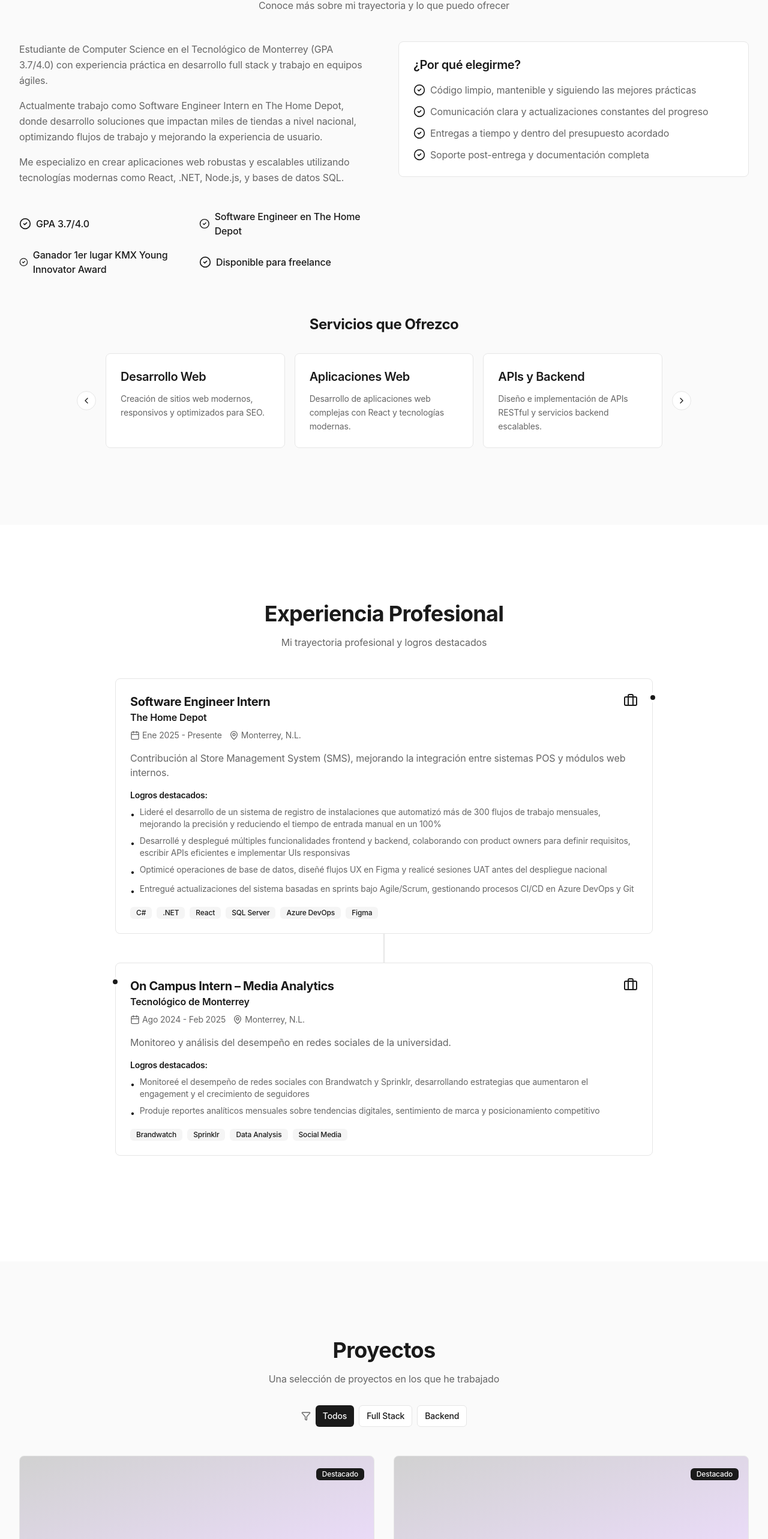
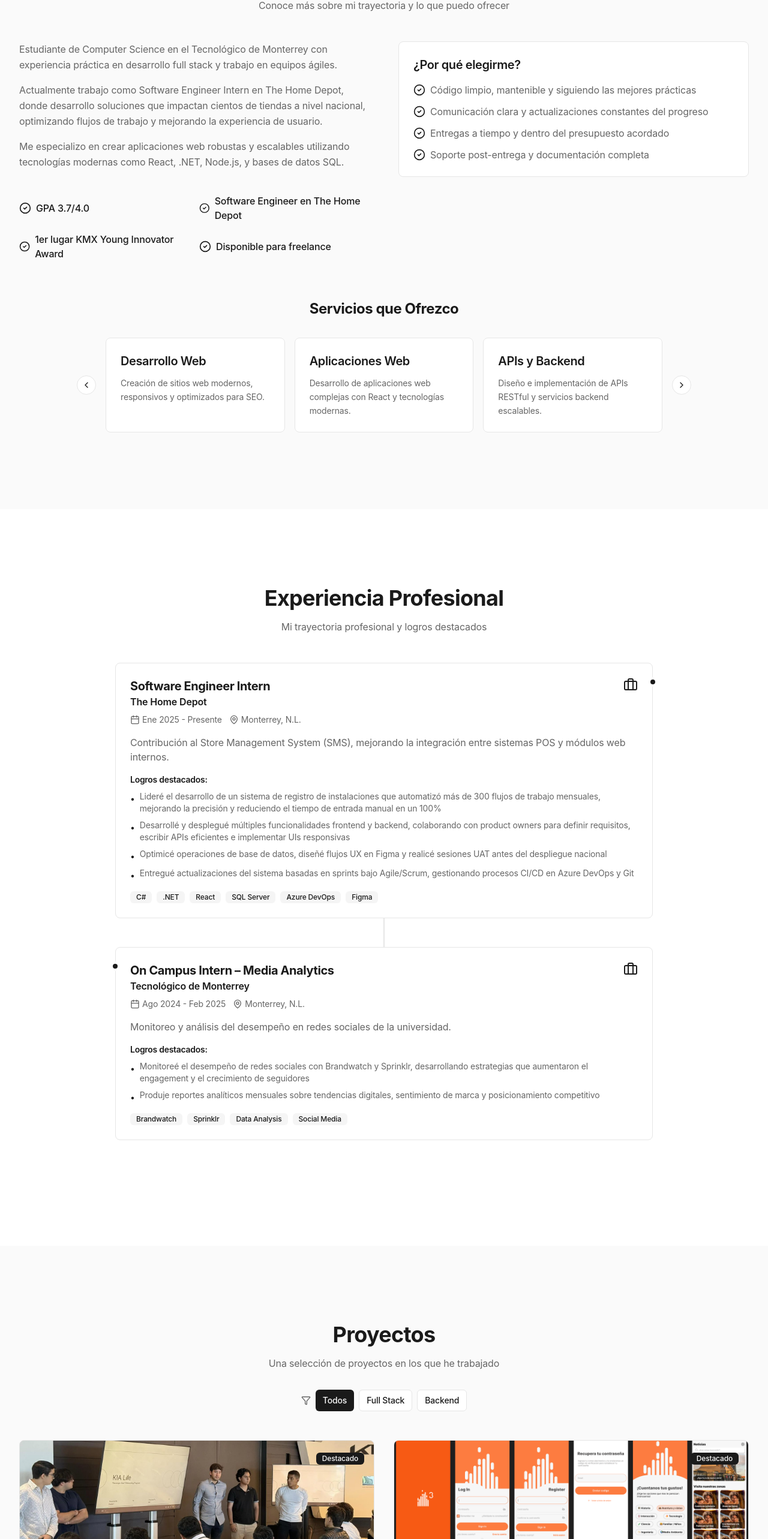
Before and after one commit to DanielGalvanS/PersonalPortfolio, a React (Vite) app: page / in a window 1280 px wide. Shown: the part 987-3553 px from the top of the page at 60% size. Built offline with nearby package versions, Linux system fonts and the light colour scheme.

Commit message:
Proyect Images

```diff
--- a/src/components/sections/Projects.jsx
+++ b/src/components/sections/Projects.jsx
@@ -4,7 +4,7 @@ import { Card, CardContent } from "../ui/Card";
 import Badge from "../ui/Badge";
 import Button from "../ui/Button";
 import { projects } from "@/constants/data";
-import { ExternalLink, Github, Filter } from "lucide-react";
+import { ExternalLink, Github, Filter, Images, Shield } from "lucide-react";
 
 export default function Projects() {
   const ref = useRef(null);
@@ -61,37 +61,49 @@ export default function Projects() {
             >
               <Card className="h-full overflow-hidden hover:shadow-xl transition-all group">
                 {/* Project Image */}
-                <div className="relative h-48 bg-gradient-to-br from-primary/20 to-purple-500/20 overflow-hidden">
+                <div className={`relative h-48 overflow-hidden ${
+                  project.image
+                    ? 'bg-gradient-to-br from-primary/20 to-purple-500/20'
+                    : 'bg-gradient-to-br from-slate-900/90 to-slate-700/90 dark:from-slate-800 dark:to-slate-950'
+                }`}>
                   {project.featured && (
                     <div className="absolute top-4 right-4 z-10">
                       <Badge variant="default">Destacado</Badge>
                     </div>
                   )}
-                  <div className="absolute inset-0 flex items-center justify-center text-6xl group-hover:scale-110 transition-transform duration-300">
-                    {/* Pendiente */}
-                  </div>
+                  {project.image ? (
+                    <img
+                      src={project.image}
+                      alt={project.title}
+                      className="absolute inset-0 w-full h-full object-cover group-hover:scale-110 transition-transform duration-300"
+                    />
+                  ) : (
+                    <div className="absolute inset-0 flex items-center justify-center">
+                      <Shield className="w-24 h-24 text-foreground/20" strokeWidth={1} />
+                    </div>
+                  )}
                   {/* Overlay on hover */}
-                  <div className="absolute inset-0 bg-primary/80 opacity-0 group-hover:opacity-100 transition-opacity duration-300 flex items-center justify-center gap-4">
-                    {project.liveUrl && (
-                      <a
-                        href={project.liveUrl}
-                        target="_blank"
-                        rel="noopener noreferrer"
-                        className="w-12 h-12 rounded-full bg-white flex items-center justify-center text-primary hover:scale-110 transition-transform"
-                        aria-label="Ver demo"
-                      >
-                        <ExternalLink className="w-6 h-6" />
-                      </a>
-                    )}
+                  <div className="absolute inset-0 bg-background/90 backdrop-blur-sm opacity-0 group-hover:opacity-100 transition-opacity duration-300 flex items-center justify-center gap-4">
                     {project.githubUrl && (
                       <a
                         href={project.githubUrl}
                         target="_blank"
                         rel="noopener noreferrer"
-                        className="w-12 h-12 rounded-full bg-white flex items-center justify-center text-primary hover:scale-110 transition-transform"
-                        aria-label="Ver código"
+                        className="w-12 h-12 rounded-full bg-foreground text-background flex items-center justify-center hover:scale-110 transition-transform"
+                        aria-label="Ver repositorio"
                       >
                         <Github className="w-6 h-6" />
+                      </a>
+                    )}
+                    {project.galleryUrl && (
+                      <a
+                        href={project.galleryUrl}
+                        target="_blank"
+                        rel="noopener noreferrer"
+                        className="w-12 h-12 rounded-full bg-foreground text-background flex items-center justify-center hover:scale-110 transition-transform"
+                        aria-label="Ver galería de fotos"
+                      >
+                        <Images className="w-6 h-6" />
                       </a>
                     )}
                   </div>
@@ -118,17 +130,6 @@ export default function Projects() {
 
                   {/* Links */}
                   <div className="flex gap-4">
-                    {project.liveUrl && (
-                      <a
-                        href={project.liveUrl}
-                        target="_blank"
-                        rel="noopener noreferrer"
-                        className="text-sm text-primary hover:underline flex items-center gap-1"
-                      >
-                        <ExternalLink className="w-4 h-4" />
-                        Demo en vivo
-                      </a>
-                    )}
                     {project.githubUrl && (
                       <a
                         href={project.githubUrl}
@@ -137,7 +138,18 @@ export default function Projects() {
                         className="text-sm text-primary hover:underline flex items-center gap-1"
                       >
                         <Github className="w-4 h-4" />
-                        Ver código
+                        Repositorio
+                      </a>
+                    )}
+                    {project.galleryUrl && (
+                      <a
+                        href={project.galleryUrl}
+                        target="_blank"
+                        rel="noopener noreferrer"
+                        className="text-sm text-primary hover:underline flex items-center gap-1"
+                      >
+                        <Images className="w-4 h-4" />
+                        Galería
                       </a>
                     )}
                   </div>
--- a/src/constants/data.js
+++ b/src/constants/data.js
@@ -26,14 +26,14 @@ export const socialLinks = {
 
 export const about = {
   description: [
-    "Estudiante de Computer Science en el Tecnológico de Monterrey (GPA 3.7/4.0) con experiencia práctica en desarrollo full stack y trabajo en equipos ágiles.",
-    "Actualmente trabajo como Software Engineer Intern en The Home Depot, donde desarrollo soluciones que impactan miles de tiendas a nivel nacional, optimizando flujos de trabajo y mejorando la experiencia de usuario.",
+    "Estudiante de Computer Science en el Tecnológico de Monterrey con experiencia práctica en desarrollo full stack y trabajo en equipos ágiles.",
+    "Actualmente trabajo como Software Engineer Intern en The Home Depot, donde desarrollo soluciones que impactan cientos de tiendas a nivel nacional, optimizando flujos de trabajo y mejorando la experiencia de usuario.",
     "Me especializo en crear aplicaciones web robustas y escalables utilizando tecnologías modernas como React, .NET, Node.js, y bases de datos SQL.",
   ],
   highlights: [
     "GPA 3.7/4.0",
     "Software Engineer en The Home Depot",
-    "Ganador 1er lugar KMX Young Innovator Award",
+    "1er lugar KMX Young Innovator Award",
     "Disponible para freelance",
   ],
 };
@@ -74,10 +74,11 @@ export const projects = [
     id: 1,
     title: "Kia Life – Onboarding App",
     description: "Plataforma de onboarding de tres meses para Kia Motors con tareas por fases, verificación dual entre empleados y administradores, y notificaciones automatizadas. Incluye entorno gamificado con Unity que recompensa a empleados con artículos virtuales y leaderboard. 🏆 Ganador 1er lugar KMX Young Innovator Award",
-    image: "/projects/kia-life.jpg",
+    image: "/KIA.JPG",
     technologies: ["React.js", "Node.js", "SQL Server", "AWS", "Unity"],
     liveUrl: "",
-    githubUrl: "",
+    githubUrl: "https://github.com/DanielGalvanS/KiaLife-app",
+    galleryUrl: "https://drive.google.com/drive/folders/1IA5h13OoS4fTzscZtBAZAoHngo7uCBms?usp=sharing",
     featured: true,
     category: "Full Stack",
     award: "1er Lugar KMX Young Innovator Award",
@@ -87,10 +88,11 @@ export const projects = [
     id: 2,
     title: "Horno 3 – Interactive Museum App",
     description: "Guía de museo impulsada por IA usando Core ML + GPT-4 para generación de contenido en tiempo real y reconocimiento de secciones. Backend seguro con Supabase, autenticación JWT, APIs RESTful y sincronización en tiempo real entre plataformas web y móviles. Experiencia iOS interactiva con modo offline, tours personalizados y dashboards de analytics.",
-    image: "/projects/horno3.jpg",
+    image: "/FigmaFundidora.png",
     technologies: ["SwiftUI", "Core ML", "GPT-4", "Supabase", "Next.js"],
     liveUrl: "",
-    githubUrl: "",
+    githubUrl: "https://github.com/DanielGalvanS/DevOS",
+    galleryUrl: "https://www.canva.com/design/DAG1KF3KdNo/Ubnd-dugkdrFGfM-IsPi4A/edit?utm_content=DAG1KF3KdNo&utm_campaign=designshare&utm_medium=link2&utm_source=sharebutton",
     featured: true,
     category: "Full Stack",
     period: "Abr 2025 – Jun 2025"
@@ -99,10 +101,11 @@ export const projects = [
     id: 3,
     title: "SecuBank – IoT Security System",
     description: "Sistema IoT que integra sensores RFID y de movimiento para asegurar bóvedas bancarias con validación de acceso multinivel. Desarrollo de APIs backend e infraestructura de datos para alertas en tiempo real y autenticación de usuarios.",
-    image: "/projects/secubank.jpg",
+    image: "",
     technologies: ["Arduino", "MySQL", "REST API"],
     liveUrl: "",
-    githubUrl: "",
+    githubUrl: "", // Sin GitHub
+    galleryUrl: "",
     featured: false,
     category: "Backend",
     period: "Abr 2024 – Jun 2024"
```
Also changed, not shown: public/FigmaFundidora.png (added), public/KIA.JPG (added).
